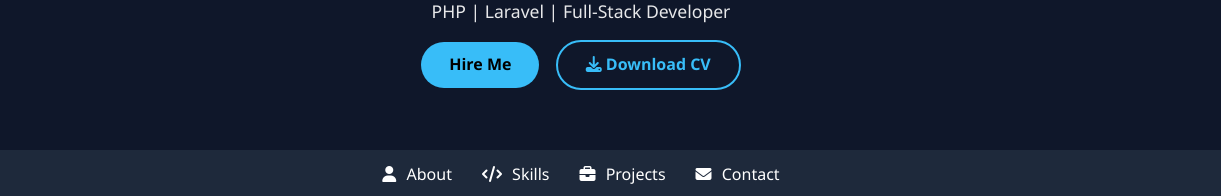
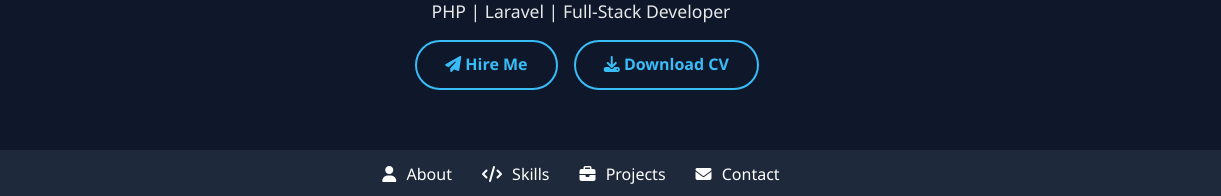
Before and after one commit to Ashikurjaman/protfolio, a plain HTML site: page index.html in a window 1280 px wide. Shown: the part 292-488 px from the top of the page, 59-1280 px from the left. Drawn offline with Linux system fonts and the light colour scheme.

Commit message:
button style change

```diff
--- a/index.html
+++ b/index.html
@@ -26,7 +26,9 @@
       <h1 id="typing-title"></h1>
       <span id="cursor">|</span>
       <p>PHP | Laravel | Full-Stack Developer</p>
-      <a href="#contact" class="btn">Hire Me</a>
+      <a href="#contact" class="btn btn-outline"
+        ><i class="fa-solid fa-paper-plane"></i> Hire Me</a
+      >
       <a
         target="_blank"
         href="assets/Ashikur_Jaman_Resume.pdf"
```
